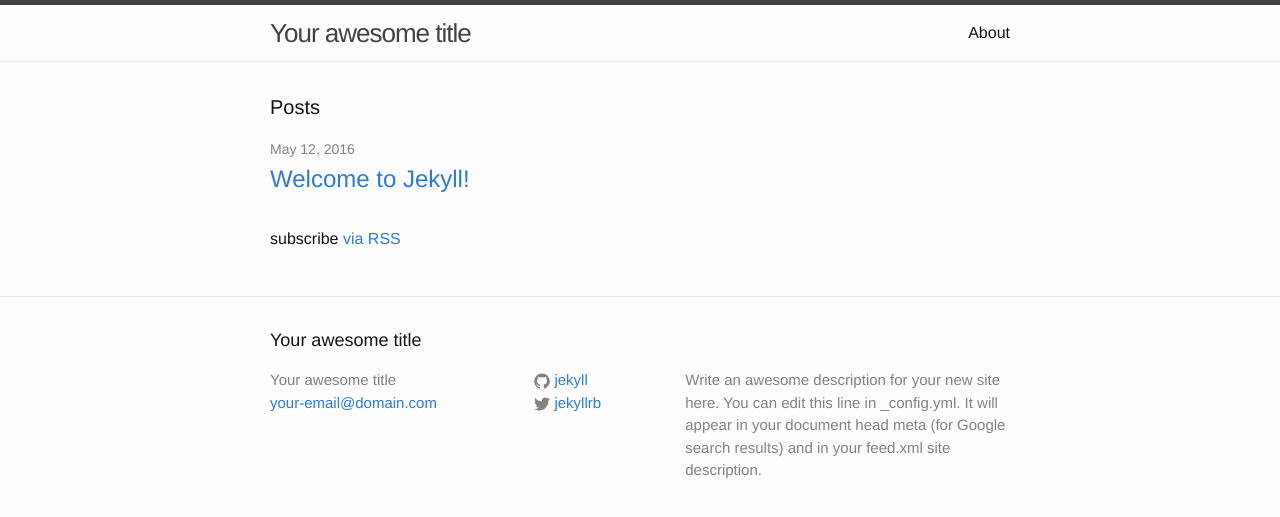
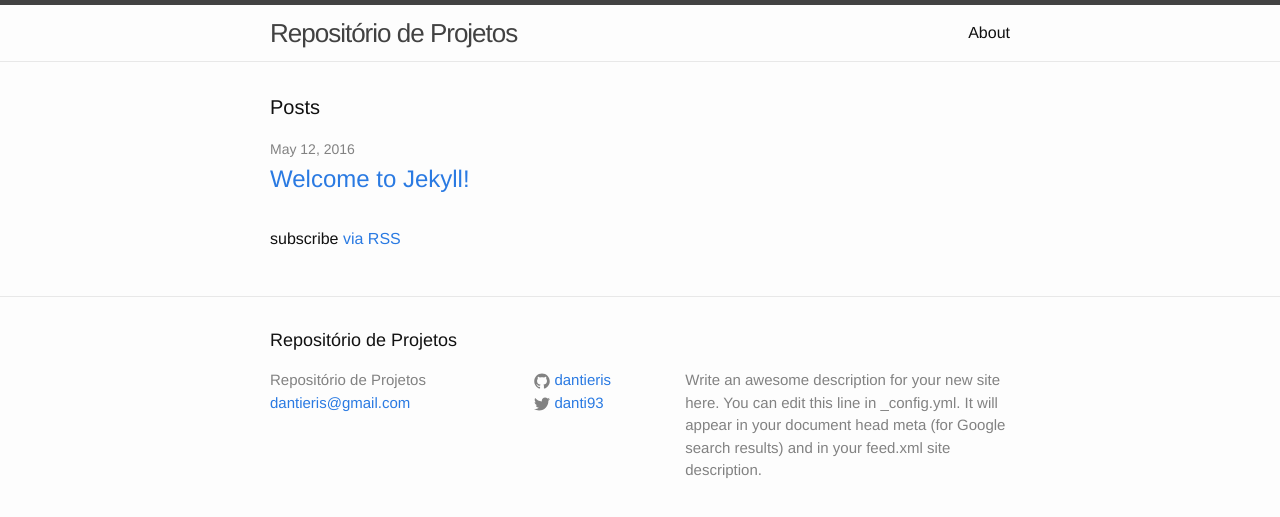
Before and after one commit to Dantieris/dantieris.github.io, a Jekyll site: the page built from index.html, in a window 1280 px wide. Shown: the top 517 px of the page. Built offline with Jekyll 4.4.1, drawn with Linux system fonts in a browser that asks for light colours.

Commit message:
Atualiza informações corretas.
Altera o e-mail, título, usuário do twitter e usuário do github corretos.

```diff
--- a/_config.yml
+++ b/_config.yml
@@ -6,16 +6,16 @@
 # 'jekyll serve'. If you change this file, please restart the server process.
 
 # Site settings
-title: Your awesome title
-email: your-email@domain.com
+title: Repositório de Projetos
+email: dantieris@gmail.com
 description: > # this means to ignore newlines until "baseurl:"
   Write an awesome description for your new site here. You can edit this
   line in _config.yml. It will appear in your document head meta (for
   Google search results) and in your feed.xml site description.
 baseurl: "" # the subpath of your site, e.g. /blog
 url: "http://yourdomain.com" # the base hostname & protocol for your site
-twitter_username: jekyllrb
-github_username:  jekyll
+twitter_username: danti93
+github_username:  dantieris
 
 # Build settings
 markdown: kramdown
```
